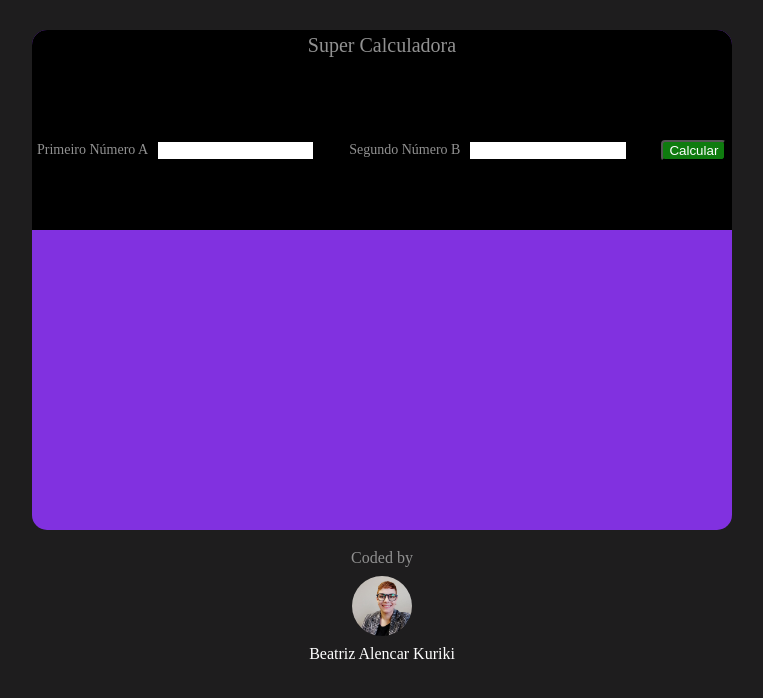
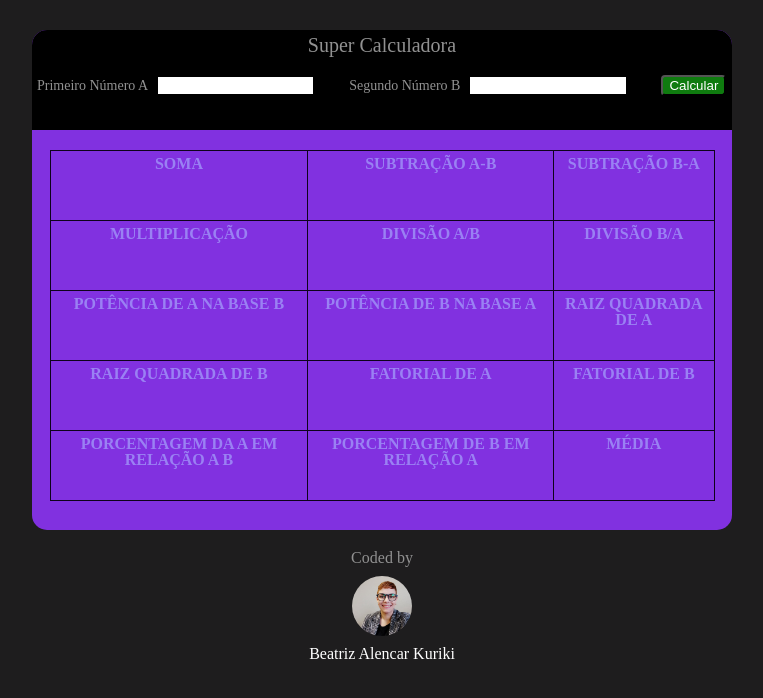
Before and after one commit to BeatrizKuriki/CalculadoraXP, a plain HTML site: page index.html in a window 1280 px wide. Shown: the whole page, without its empty margins (258-1021 px from the left). Drawn offline with Linux system fonts and the light colour scheme.

Commit message:
style finalizado

```diff
--- a/index.html
+++ b/index.html
@@ -29,6 +29,40 @@
                 </div>
 
             </div>
+            <table>
+                <div class="tabela">
+                    <tr>
+                        <td><span class="soma">Soma</span></td>
+                        <td><span class="subtacaoAb">Subtração A-B</span></td>
+                        <td><span class="subtracaoBa">Subtração B-A</span></td>
+                    </tr>
+                    <tr>
+
+                        <td><span class="multiplicacao">Multiplicação</span></td>
+                        <td><span class="divisaoAb">Divisão A/B</span></td>
+                        <td><span class="divisaoBa">Divisão B/A</span></td>
+                    </tr>
+                    <tr>
+
+                        <td><span class="potenciaAb">Potência de A na base B</span></td>
+                        <td><span class="potenciaBa">Potência de B na base A</span></td>
+                        <td><span class="raizQuadradaA">Raiz quadrada de A</span></td>
+                    </tr>
+                    <tr>
+                        <td><span class="raizQuadradaB">Raiz quadrada de B</span></td>
+                        <td><span class="fatorialA">Fatorial de A</span></td>
+                        <td><span class="fatorialB">Fatorial de B</span></td>
+
+                    </tr>
+                    <tr>
+                        <td><span class="porcentagemAb">Porcentagem da A em relação a B</span></td>
+                        <td><span class="porcentagemBa">Porcentagem de B em relação A</span></td>
+                        <td><span class="media">Média</span></td>
+
+                    </tr>
+                </div>
+
+            </table>
             </div>
 
 
--- a/src/styles/globalStyles.css
+++ b/src/styles/globalStyles.css
@@ -7,6 +7,6 @@
    --color-5: #6326AD;
    --color-6: #818181;
    --color-7: #919191;
-   --radius-default : 4px;
+
    --padding-default: 10px 15px;
 }
--- a/src/styles/index.css
+++ b/src/styles/index.css
@@ -36,7 +36,7 @@ h1{
 
 .cabecalho{
     width: 100%;
-    height: 200px;
+    height: 100px;
     padding: 5px;
     background-color: black;
     border-radius: 15px 15px 0 0;
@@ -45,7 +45,6 @@ h1{
 .numeros{
     display: flex;
     align-items: center;
-    height: 150px;
     width: 100%;
     gap: 10px;
 
@@ -84,8 +83,23 @@ button{
     color: white;
     cursor: pointer;
 }
+table{
+    width: 95%;
+    margin-top: 10px;
+    height: 250px;
+    margin: 0 auto;
+    margin-top: 20px;
+}
+table td{
+    border: 1px solid #0e021c;
+    padding: 5px;
+    height: 70px;
+    color: rgb(154, 129, 243);
+    text-transform: uppercase;
+    font-weight: bolder;
+    text-align: center;
 
-
+}
 
 footer{
 
```
